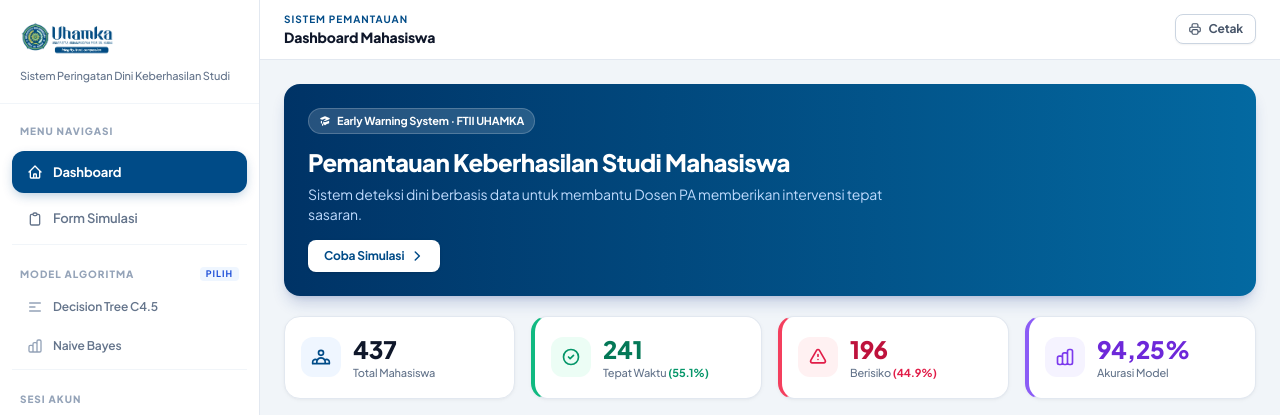
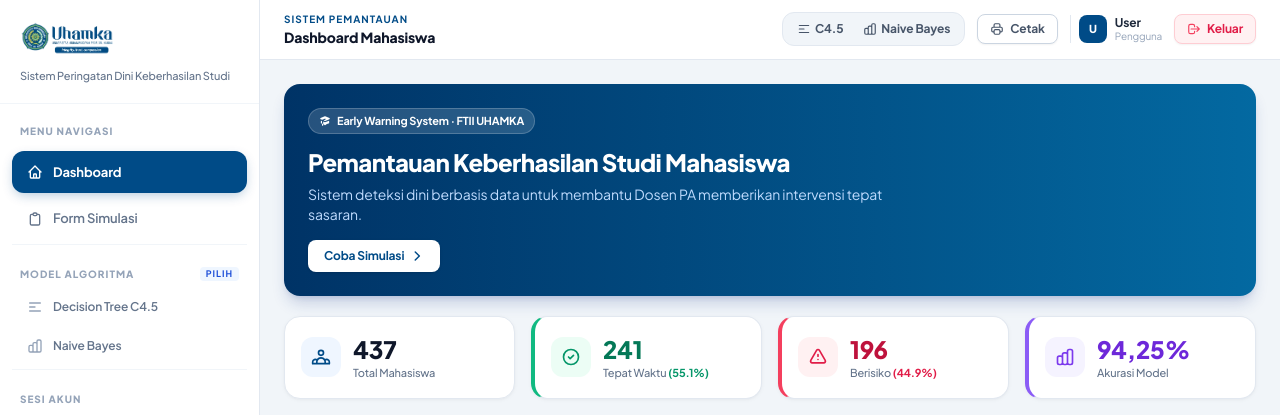
Before and after one commit to Kentuckuy/EWSC4.5-FTIIUHAMKA, a PHP site: page /index.php in a window 1280 px wide. Shown: the top 415 px of the page. Run offline with PHP 8.4, Linux system fonts and the light colour scheme; the visitor is signed in with stand-in values (Sample User, id 1); some libraries are stand-ins or nearby versions.

Commit message:
Komponen navbar: tambahkan pemilih cepat algoritma C4.5/Naive Bayes, kartu akun, dan tombol logout pada components/navbar.php

```diff
--- a/components/navbar.php
+++ b/components/navbar.php
@@ -1,11 +1,14 @@
 <?php
 /**
  * FILE       : components/navbar.php
- * FUNGSI     : Topbar Navigasi Atas.
+ * FUNGSI     : Topbar Navigasi Atas dengan Pemilih Algoritma (C4.5 / Naive Bayes), Info Pengguna & Logout.
  */
 
 $nav_category = isset($nav_category) ? $nav_category : 'Sistem EWS';
 $nav_title    = isset($nav_title)    ? $nav_title    : 'Dashboard';
+$current_user = function_exists('auth_user') ? auth_user() : null;
+$active_algo  = function_exists('get_active_algorithm') ? get_active_algorithm() : 'c45';
+$algo_meta    = function_exists('get_algorithm_metadata') ? get_algorithm_metadata($active_algo) : [];
 ?>
 <!-- Topbar -->
 <header class="glass-header sticky top-0 z-30 border-b border-slate-200 px-4 sm:px-6 py-3 flex items-center justify-between no-print" aria-label="Navigasi atas">
@@ -33,15 +36,65 @@ $nav_title    = isset($nav_title)    ? $nav_title    : 'Dashboard';
     </div>
 
     <!-- Aksi Kanan -->
-    <div class="flex items-center gap-2">
+    <div class="flex items-center gap-2 sm:gap-3">
+
+        <!-- Selector Algoritma (C4.5 vs Naive Bayes) -->
+        <div class="inline-flex items-center p-0.5 sm:p-1 rounded-xl bg-slate-100 border border-slate-200">
+            <a href="?algo=c45"
+               class="px-2 sm:px-2.5 py-1 rounded-lg text-[11px] sm:text-xs font-bold transition flex items-center gap-1 <?= $active_algo === 'c45' ? 'bg-[#004b87] text-white shadow-xs' : 'text-slate-600 hover:text-slate-900'; ?>"
+               title="Aktifkan Algoritma Decision Tree C4.5">
+                <svg class="w-3.5 h-3.5 hidden sm:inline" fill="none" stroke="currentColor" viewBox="0 0 24 24">
+                    <path stroke-linecap="round" stroke-linejoin="round" stroke-width="2" d="M4 6h16M4 12h8m-8 6h16"/>
+                </svg>
+                <span>C4.5</span>
+            </a>
+            <a href="?algo=naive_bayes"
+               class="px-2 sm:px-2.5 py-1 rounded-lg text-[11px] sm:text-xs font-bold transition flex items-center gap-1 <?= $active_algo === 'naive_bayes' ? 'bg-violet-700 text-white shadow-xs' : 'text-slate-600 hover:text-slate-900'; ?>"
+               title="Aktifkan Algoritma Gaussian Naive Bayes">
+                <svg class="w-3.5 h-3.5 hidden sm:inline" fill="none" stroke="currentColor" viewBox="0 0 24 24">
+                    <path stroke-linecap="round" stroke-linejoin="round" stroke-width="2" d="M9 19v-6a2 2 0 00-2-2H5a2 2 0 00-2 2v6a2 2 0 002 2h2a2 2 0 002-2zm0 0V9a2 2 0 012-2h2a2 2 0 012 2v10m-6 0a2 2 0 002 2h2a2 2 0 002-2m0 0V5a2 2 0 012-2h2a2 2 0 012 2v14a2 2 0 01-2 2h-2a2 2 0 01-2-2z"/>
+                </svg>
+                <span>Naive Bayes</span>
+            </a>
+        </div>
+
+        <!-- Tombol Cetak -->
         <button onclick="window.print()"
                 class="inline-flex items-center gap-1.5 px-3 py-1.5 text-xs font-bold text-slate-600 bg-white hover:bg-slate-50 rounded-lg border border-slate-300 transition shadow-sm focus-visible:outline-2 focus-visible:outline-[#004b87]"
                 aria-label="Cetak laporan">
             <svg class="w-3.5 h-3.5" fill="none" stroke="currentColor" viewBox="0 0 24 24">
                 <path stroke-linecap="round" stroke-linejoin="round" stroke-width="2" d="M17 17h2a2 2 0 002-2v-4a2 2 0 00-2-2H5a2 2 0 00-2 2v4a2 2 0 002 2h2m2 4h6a2 2 0 002-2v-4a2 2 0 00-2-2H9a2 2 0 00-2 2v4a2 2 0 002 2zm8-12V5a2 2 0 00-2-2H9a2 2 0 00-2 2v4h10z"/>
             </svg>
-            <span class="hidden sm:inline">Cetak</span>
+            <span class="hidden md:inline">Cetak</span>
         </button>
+
+        <?php if ($current_user): ?>
+        <!-- Info Akun Login Topbar -->
+        <div class="hidden sm:flex items-center gap-2 pl-2 border-l border-slate-200">
+            <div class="w-7 h-7 rounded-lg <?= htmlspecialchars($current_user['avatar_bg'] ?? 'bg-[#004b87]'); ?> text-white font-extrabold flex items-center justify-center text-[11px] shrink-0">
+                <?= htmlspecialchars($current_user['inisial'] ?? 'U'); ?>
+            </div>
+            <div class="text-left hidden lg:block">
+                <div class="text-xs font-bold text-slate-800 leading-none truncate max-w-[130px]">
+                    <?= htmlspecialchars($current_user['nama'] ?? 'User'); ?>
+                </div>
+                <div class="text-[10px] text-slate-400 mt-0.5 leading-none">
+                    <?= htmlspecialchars($current_user['role'] ?? 'Pengguna'); ?>
+                </div>
+            </div>
+        </div>
+
+        <!-- Tombol Logout Cepat Topbar -->
+        <a href="<?= $root_path; ?>logout.php"
+           onclick="return confirm('Apakah Anda yakin ingin keluar dari sistem?')"
+           class="inline-flex items-center gap-1.5 px-2.5 sm:px-3 py-1.5 text-xs font-bold text-rose-600 bg-rose-50 hover:bg-rose-100 rounded-lg border border-rose-200 transition shadow-sm"
+           title="Keluar / Logout">
+            <svg class="w-3.5 h-3.5 text-rose-500" fill="none" stroke="currentColor" viewBox="0 0 24 24">
+                <path stroke-linecap="round" stroke-linejoin="round" stroke-width="2" d="M17 16l4-4m0 0l-4-4m4 4H7m6 4v1a3 3 0 01-3 3H6a3 3 0 01-3-3V7a3 3 0 013-3h4a3 3 0 013 3v1"/>
+            </svg>
+            <span class="hidden md:inline">Keluar</span>
+        </a>
+        <?php endif; ?>
     </div>
 
 </header>
```
